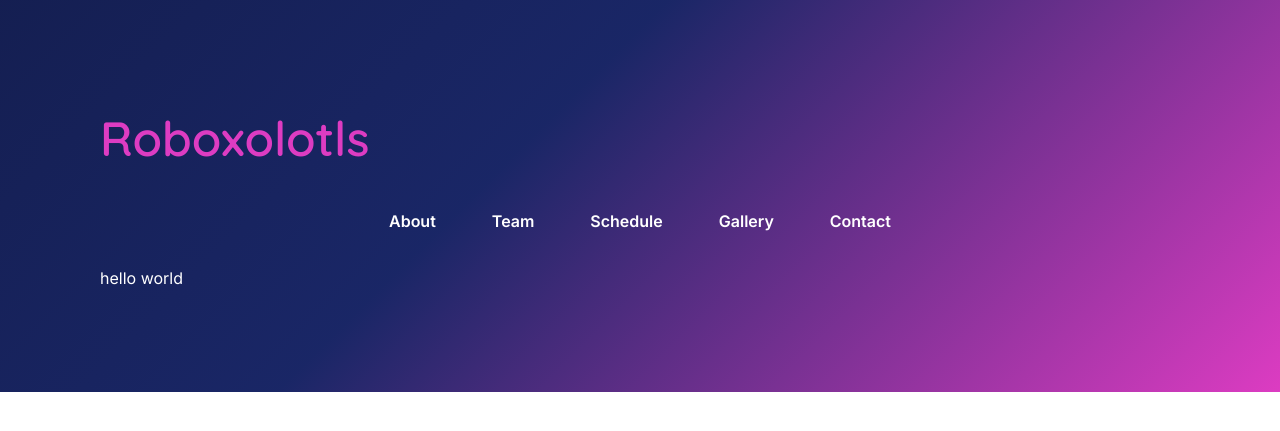
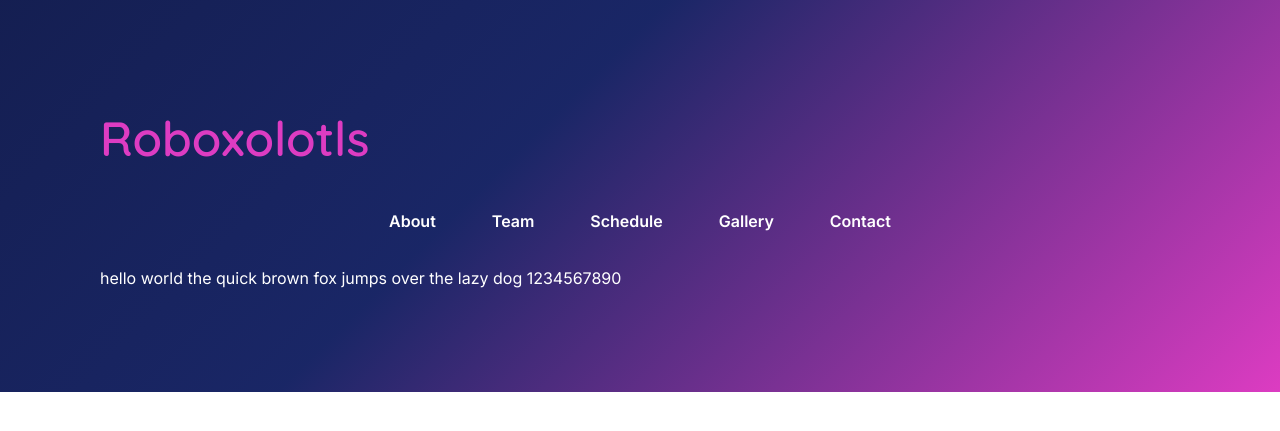
Before and after one commit to ftc-newtech/ftc-newtech.github.io, a Jekyll site: the page built from index.md, in a window 1280 px wide. Shown: the top 431 px of the page. Built offline with Jekyll 4.4.1, drawn with Linux system fonts in a browser that asks for light colours.

Commit message:
Update index.md

```diff
--- a/index.md
+++ b/index.md
@@ -4,3 +4,5 @@ title: Home
 ---
 
 hello world
+the quick brown fox jumps over the lazy dog
+1234567890
```
